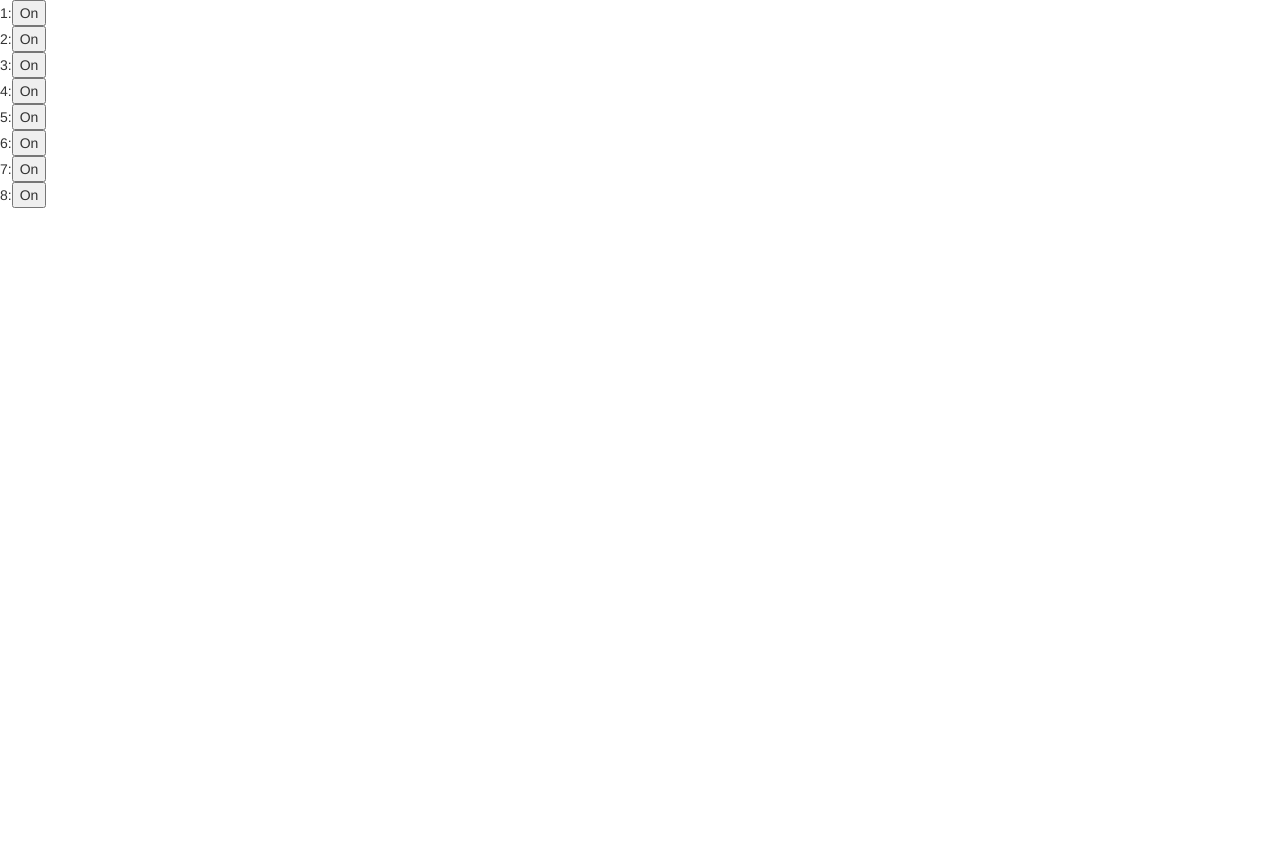
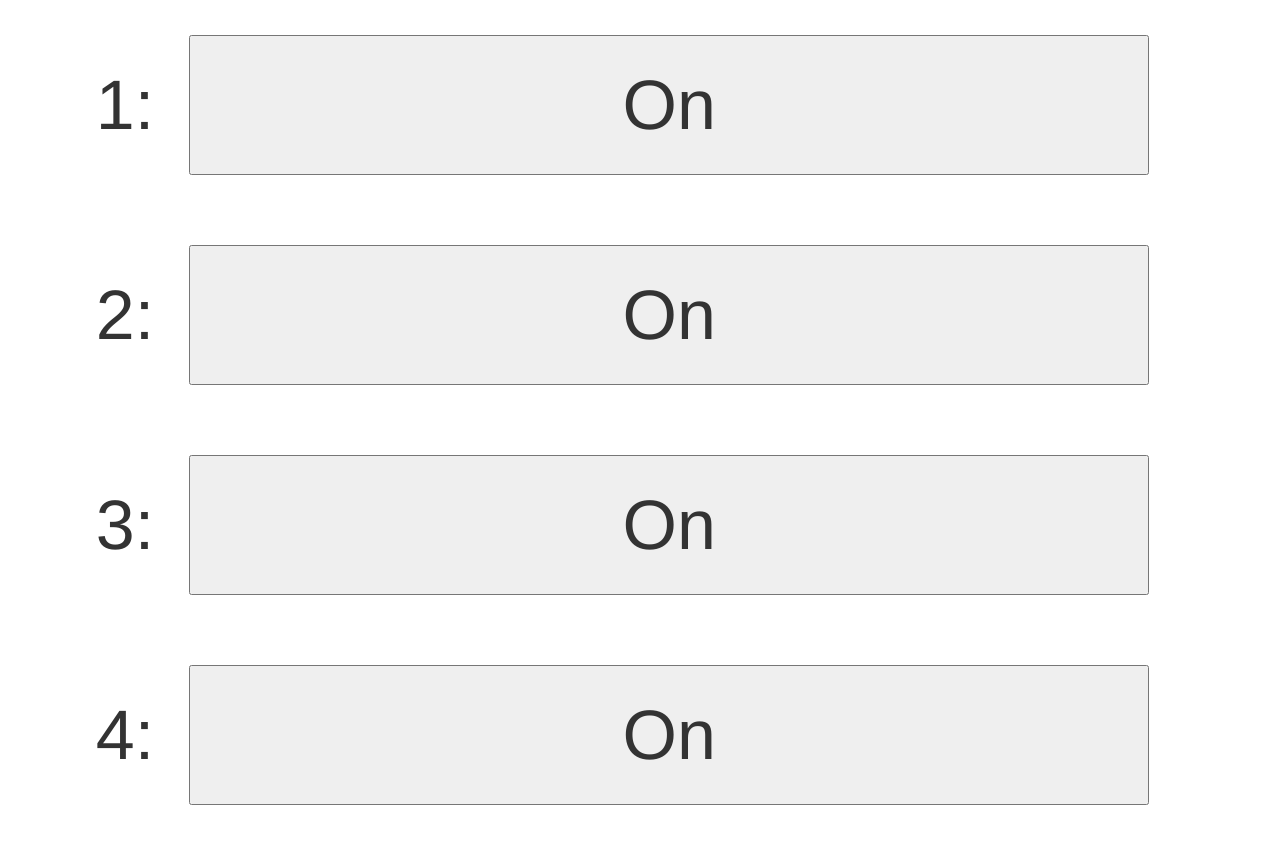
Before and after one commit to tbare598/pi_speakers, a website: page public/html/index.html in a window 1280 px wide. Shown: the top 843 px of the page. Before the commit the page ends 800 px from the top, so only its background shows below. Drawn offline with nearby package versions, Linux system fonts and the light colour scheme.

Commit message:
Change Button Size
Simple update for changing button sizes. Also renamed the favicon file,
so that it would be picked up by the server.

```diff
--- a/public/css/main.css
+++ b/public/css/main.css
@@ -0,0 +1,10 @@
+.speaker-command > div{
+    text-align: center;
+    font-size: 5em;
+}
+
+.speaker-command button{
+    height: 2em;
+    margin: .5em;
+    width: 75%;
+}
--- a/public/html/index.html
+++ b/public/html/index.html
@@ -7,14 +7,14 @@
   <body>
 
     <div id='divSpeakerCommand' class='speaker-command'>
-        <span>1:</span><button id="btn1" class="speaker-button" value="1" on="no">On</button><br/>
-        <span>2:</span><button id="btn2" class="speaker-button" value="2" on="no">On</button><br/>
-        <span>3:</span><button id="btn3" class="speaker-button" value="3" on="no">On</button><br/>
-        <span>4:</span><button id="btn4" class="speaker-button" value="4" on="no">On</button><br/>
-        <span>5:</span><button id="btn5" class="speaker-button" value="5" on="no">On</button><br/>
-        <span>6:</span><button id="btn6" class="speaker-button" value="6" on="no">On</button><br/>
-        <span>7:</span><button id="btn7" class="speaker-button" value="7" on="no">On</button><br/>
-        <span>8:</span><button id="btn8" class="speaker-button" value="8" on="no">On</button><br/>
+        <div><span>1:</span><button id="btn1" class="speaker-button" value="1" on="no">On</button></div>
+        <div><span>2:</span><button id="btn2" class="speaker-button" value="2" on="no">On</button></div>
+        <div><span>3:</span><button id="btn3" class="speaker-button" value="3" on="no">On</button></div>
+        <div><span>4:</span><button id="btn4" class="speaker-button" value="4" on="no">On</button></div>
+        <div><span>5:</span><button id="btn5" class="speaker-button" value="5" on="no">On</button></div>
+        <div><span>6:</span><button id="btn6" class="speaker-button" value="6" on="no">On</button></div>
+        <div><span>7:</span><button id="btn7" class="speaker-button" value="7" on="no">On</button></div>
+        <div><span>8:</span><button id="btn8" class="speaker-button" value="8" on="no">On</button></div>
     </div>
 
     <link rel="stylesheet" href="http://maxcdn.bootstrapcdn.com/bootstrap/3.3.5/css/bootstrap.min.css">
```
Also changed, not shown: public/images/favicon.ico (renamed from public/images/favicon2.ico).
